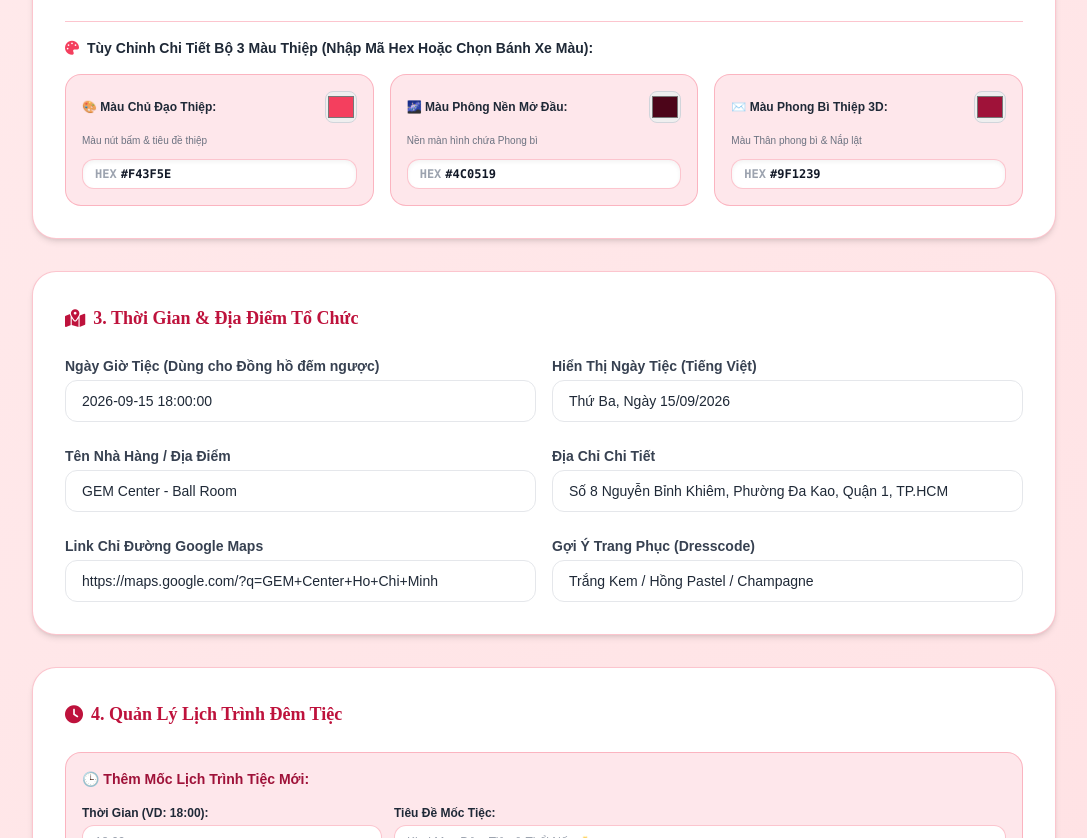
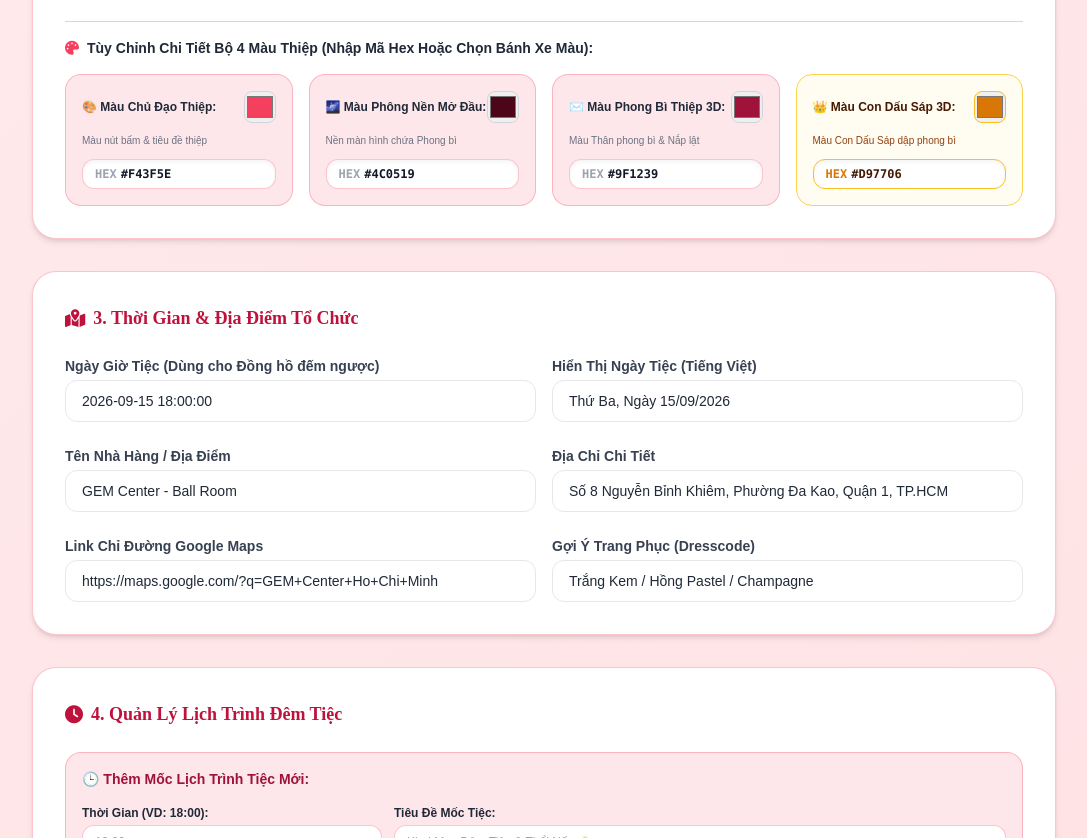
Before and after one commit to buikhoa1206/thiep-sinh-nhat, a website: page admin.html in a window 1280 px wide. Shown: the part 2541-3379 px from the top of the page, without its empty margins (96-1183 px from the left). Drawn offline with nearby package versions, Linux system fonts and the light colour scheme.

Commit message:
Bổ sung tính năng tùy chỉnh Màu Con Dấu Sáp 3D cho Admin

```diff
--- a/admin.html
+++ b/admin.html
@@ -250,12 +250,12 @@
           </div>
         </div>
 
-        <!-- TÙY CHỈNH MÀU PHÔNG NỀN BÌA MÀN HÌNH PHONG BÌ & THÂN PHONG BÌ 3D -->
+        <!-- TÙY CHỈNH MÀU PHÔNG NỀN BÌA MÀN HÌNH PHONG BÌ, THÂN PHONG BÌ 3D & CON DẤU SÁP -->
         <div class="pt-4 border-t border-rose-100 space-y-4 text-xs sm:text-sm">
           <h4 class="font-bold text-gray-800 flex items-center gap-2">
-            <i class="fas fa-palette text-rose-500"></i> Tùy Chỉnh Chi Tiết Bộ 3 Màu Thiệp (Nhập Mã Hex Hoặc Chọn Bánh Xe Màu):
+            <i class="fas fa-palette text-rose-500"></i> Tùy Chỉnh Chi Tiết Bộ 4 Màu Thiệp (Nhập Mã Hex Hoặc Chọn Bánh Xe Màu):
           </h4>
-          <div class="grid grid-cols-1 sm:grid-cols-3 gap-4">
+          <div class="grid grid-cols-1 sm:grid-cols-2 lg:grid-cols-4 gap-4">
             <!-- 1. Màu Chủ Đạo Thiệp -->
             <div class="p-4 bg-rose-50/50 rounded-2xl border border-rose-200 space-y-2">
               <div class="flex items-center justify-between">
@@ -292,6 +292,19 @@
               <div class="flex items-center bg-white rounded-xl border border-rose-300 px-3 py-1.5 shadow-inner">
                 <span class="text-xs font-mono font-bold text-gray-400 mr-1">HEX</span>
                 <input type="text" id="admin-box-hex-input" oninput="adminUpdateBoxHex(this.value)" placeholder="#9F1239" class="w-full bg-transparent text-xs font-mono font-bold text-gray-900 focus:outline-none uppercase">
+              </div>
+            </div>
+
+            <!-- 4. Màu Con Dấu Sáp Hoàng Gia 3D -->
+            <div class="p-4 bg-amber-50/70 rounded-2xl border border-amber-300 space-y-2">
+              <div class="flex items-center justify-between">
+                <label class="block font-bold text-amber-950 text-xs">👑 Màu Con Dấu Sáp 3D:</label>
+                <input type="color" id="admin-wax-color-picker" value="#d97706" class="w-8 h-8 rounded-lg cursor-pointer border border-amber-400 shrink-0">
+              </div>
+              <p class="text-[10px] text-amber-800">Màu Con Dấu Sáp dập phong bì</p>
+              <div class="flex items-center bg-white rounded-xl border border-amber-400 px-3 py-1.5 shadow-inner">
+                <span class="text-xs font-mono font-bold text-amber-600 mr-1">HEX</span>
+                <input type="text" id="admin-wax-hex-input" oninput="adminUpdateWaxHex(this.value)" placeholder="#D97706" class="w-full bg-transparent text-xs font-mono font-bold text-amber-950 focus:outline-none uppercase">
               </div>
             </div>
           </div>
--- a/admin.js
+++ b/admin.js
@@ -102,19 +102,22 @@ function loadAdminForm() {
   const songBadge = document.getElementById("admin-current-song-badge");
   if (songBadge) songBadge.textContent = `Bài hát đang chọn: ${currentSongName}`;
 
-  // Primary Color Picker, Cover BG Picker & Box Color Picker
+  // Primary Color Picker, Cover BG Picker, Box Color Picker & Wax Seal Color Picker
   const savedColor = localStorage.getItem("birthday_custom_primary_color") || "#f43f5e";
   const savedCoverBg = localStorage.getItem("birthday_custom_cover_bg") || "#4c0519";
   const savedBoxColor = localStorage.getItem("birthday_custom_box_color") || "#9f1239";
+  const savedWaxColor = localStorage.getItem("birthday_custom_wax_color") || "#d97706";
 
   setValue("admin-primary-color-picker", savedColor);
   setValue("admin-cover-bg-picker", savedCoverBg);
   setValue("admin-box-color-picker", savedBoxColor);
+  setValue("admin-wax-color-picker", savedWaxColor);
 
   setValue("admin-hex-color-input", savedColor.toUpperCase());
   setValue("admin-primary-hex-input", savedColor.toUpperCase());
   setValue("admin-cover-hex-input", savedCoverBg.toUpperCase());
   setValue("admin-box-hex-input", savedBoxColor.toUpperCase());
+  setValue("admin-wax-hex-input", savedWaxColor.toUpperCase());
 
   adminPreviewHexColor(savedColor);
   updateLiveColorBadge(savedColor);
@@ -183,6 +186,16 @@ function adminUpdateBoxHex(val) {
   if (isValidHex(hex)) {
     localStorage.setItem("birthday_custom_box_color", hex);
     setValue("admin-box-color-picker", hex);
+  }
+}
+
+function adminUpdateWaxHex(val) {
+  let hex = val.trim();
+  if (hex && !hex.startsWith("#")) hex = "#" + hex;
+
+  if (isValidHex(hex)) {
+    localStorage.setItem("birthday_custom_wax_color", hex);
+    setValue("admin-wax-color-picker", hex);
   }
 }
 
@@ -351,6 +364,15 @@ function initColorPickerListener() {
       const hex = e.target.value;
       localStorage.setItem("birthday_custom_box_color", hex);
       setValue("admin-box-hex-input", hex.toUpperCase());
+    });
+  }
+
+  const waxPicker = document.getElementById("admin-wax-color-picker");
+  if (waxPicker) {
+    waxPicker.addEventListener("input", (e) => {
+      const hex = e.target.value;
+      localStorage.setItem("birthday_custom_wax_color", hex);
+      setValue("admin-wax-hex-input", hex.toUpperCase());
     });
   }
 }
@@ -730,6 +752,9 @@ function saveAllAdminData(e) {
   const boxColor = getVal("admin-box-color-picker") || getVal("admin-box-hex-input");
   if (boxColor) localStorage.setItem("birthday_custom_box_color", boxColor);
 
+  const waxColor = getVal("admin-wax-color-picker") || getVal("admin-wax-hex-input");
+  if (waxColor) localStorage.setItem("birthday_custom_wax_color", waxColor);
+
   alert("🎉 ĐÃ LƯU THÀNH CÔNG!\nToàn bộ thay đổi đã được lưu lại. Đang mở trang Thiệp Mời...");
   window.open("index.html", "_blank");
 }
```
Also changed, not shown: script.js (+14 -0 lines).
